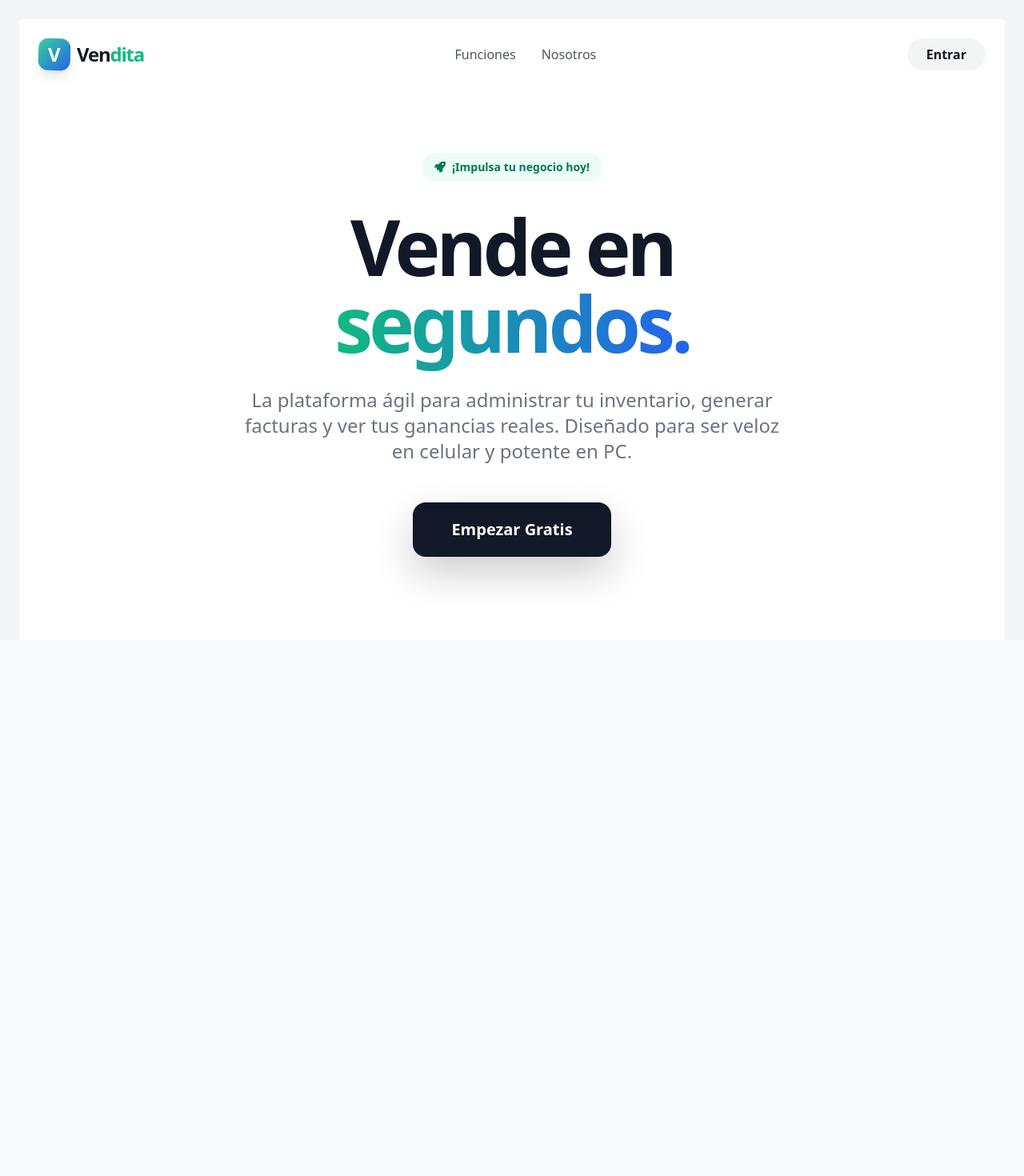
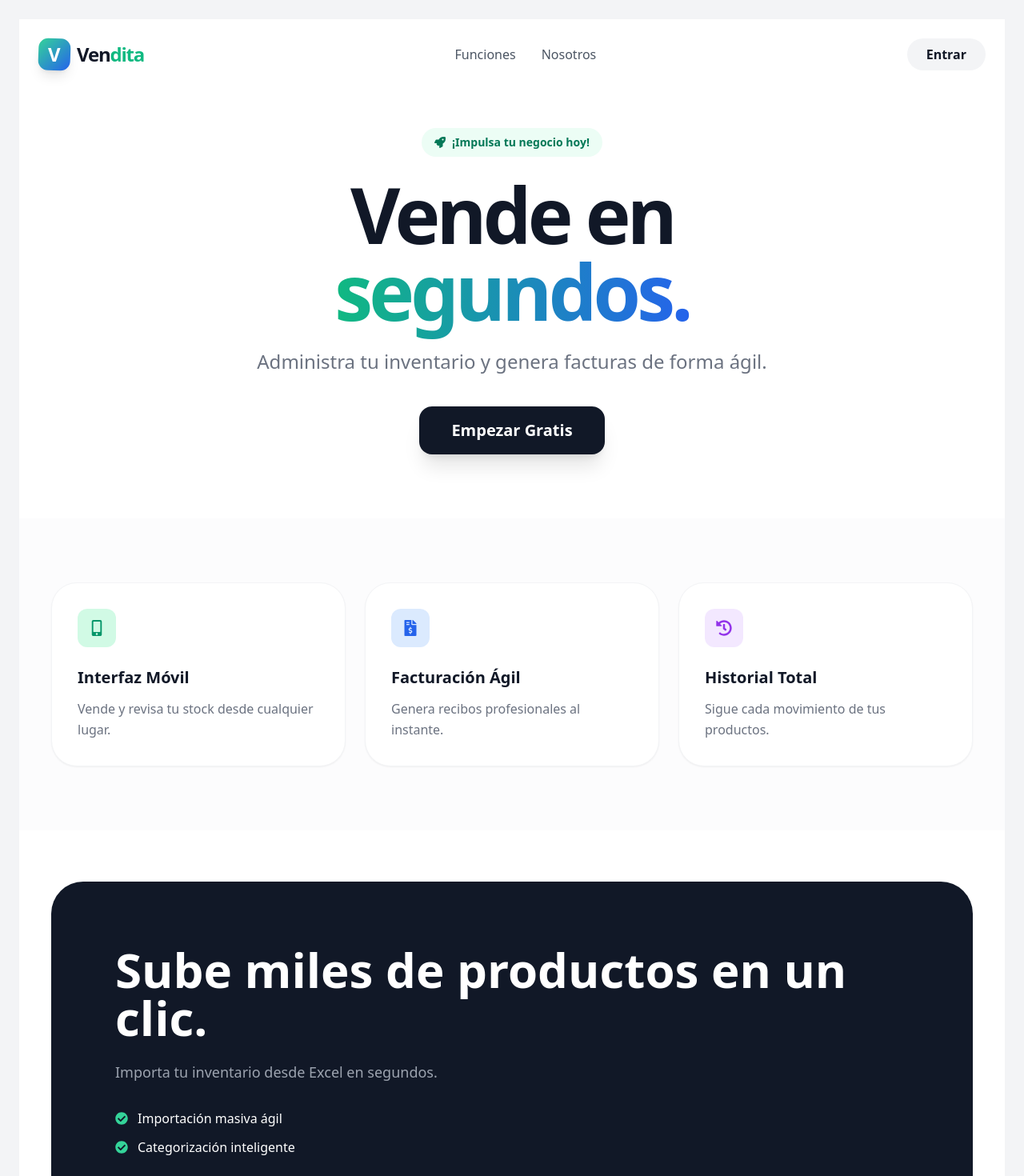
Before and after one commit to badgomez2727/inventario-app-frontend, a React (Create React App) app: page / in a window 1280 px wide. Shown: the top 1470 px of the page at 80% size. Before the commit the page ends 800 px from the top, so only its background shows below. Built offline with nearby package versions, Linux system fonts and the light colour scheme; no server answers.

Commit message:
ubicación landing

```diff
--- a/public/index.html
+++ b/public/index.html
@@ -3,49 +3,16 @@
   <head>
     <meta charset="utf-8" />
     <link rel="icon" href="%PUBLIC_URL%/favicon.ico?v=2" />
-    <link rel="apple-touch-icon" href="%PUBLIC_URL%/logo192.png" />
-
-    <meta name="viewport" content="width=device-width, initial-scale=1.0, viewport-fit=cover" />
+    <meta name="viewport" content="width=device-width, initial-scale=1.0, maximum-scale=5.0" />
     <meta name="theme-color" content="#10b981" />
-
-    <meta name="description" content="Vendita: Gestión de inventario, ventas y facturación ágil." />
-    <link rel="manifest" href="%PUBLIC_URL%/manifest.json" />
-
+    <meta name="description" content="Vendita: Gestión de inventario y ventas ágil." />
     <title>Vendita | Gestión de Inventario</title>
-
     <style>
-      /* Evitamos el rebote horizontal que bloquea el scroll en móviles */
-      html, body {
-        margin: 0;
-        padding: 0;
-        width: 100%;
-        overflow-x: hidden;
-        background-color: #f8fafc;
-        font-family: -apple-system, BlinkMacSystemFont, "Segoe UI", Roboto, sans-serif;
-        /* Optimización para altura en móviles (ignora la barra de URL) */
-        min-height: -webkit-fill-available;
-      }
-
-      #root {
-        width: 100%;
-        min-height: 100vh;
-        display: flex;
-        flex-direction: column;
-        overflow-x: hidden;
-      }
-
-      /* Corregimos el Aside para que no sea rígido en móviles */
-      aside, .sidebar {
-        height: 100%;
-      }
-
-      /* Prevenimos que el zoom accidental bloquee la UI */
-      input, select, textarea {
-        font-size: 16px !important; /* Evita que iOS haga zoom al clickear inputs */
-      }
+      /* Evita que se vea blanco antes de cargar React */
+      body { background-color: #f8fafc; margin: 0; }
     </style>
   </head>
-  <body class="antialiased">
+  <body>
     <noscript>Necesitas activar JavaScript para usar Vendita.</noscript>
     <div id="root"></div>
   </body>
--- a/src/index.css
+++ b/src/index.css
@@ -1,45 +1,45 @@
-/* venta_inventario_app/frontend/src/index.css */
 @tailwind base;
 @tailwind components;
 @tailwind utilities;
 
 @layer base {
-  html, body {
-    /* Evita el fondo blanco si el contenido es corto */
+  html {
+    /* Ajuste para altura real en móviles */
+    height: -webkit-fill-available;
+    scroll-behavior: smooth;
+  }
+
+  body {
     background-color: #f8fafc;
     margin: 0;
     padding: 0;
-    height: 100%;
+    /* Usar min-height permite que la página crezca con el contenido */
+    min-height: 100vh;
+    width: 100%;
     color: #1a202c;
+    overflow-x: hidden;
+    position: relative;
+    /* Optimización de scroll para iOS */
+    -webkit-overflow-scrolling: touch;
   }
 
   #root {
-    /* Permite que el Footer con 'mt-auto' funcione correctamente */
     display: flex;
     flex-direction: column;
     min-height: 100vh;
+    width: 100%;
   }
 }
 
-/* Scrollbar personalizada para que Vendita se vea premium */
-::-webkit-scrollbar {
-  width: 8px;
-}
-
-::-webkit-scrollbar-track {
-  background: #f1f5f9;
-}
-
+/* Scrollbar premium */
+::-webkit-scrollbar { width: 8px; }
+::-webkit-scrollbar-track { background: #f1f5f9; }
 ::-webkit-scrollbar-thumb {
   background: #cbd5e1;
   border-radius: 10px;
 }
+::-webkit-scrollbar-thumb:hover { background: #94a3b8; }
 
-::-webkit-scrollbar-thumb:hover {
-  background: #94a3b8;
-}
-
-/* Animación de entrada para las vistas */
 .animate-fadeIn {
   animation: fadeIn 0.4s ease-out forwards;
 }
--- a/src/pages/LandingPage.jsx
+++ b/src/pages/LandingPage.jsx
@@ -1,18 +1,12 @@
 import React from "react";
 import { Link } from "react-router-dom";
 import {
-  FaMobileAlt,
-  FaFileInvoiceDollar,
-  FaHistory,
-  FaBolt,
-  FaCheckCircle,
-  FaChartBar,
-  FaRocket
+  FaMobileAlt, FaFileInvoiceDollar, FaHistory,
+  FaBolt, FaCheckCircle, FaChartBar, FaRocket
 } from "react-icons/fa";
 
-// Componente de Logo Estilizado
 const Logo = () => (
-  <div className="flex items-center gap-2">
+  <div className="flex items-center gap-2 flex-shrink-0">
     <div className="w-10 h-10 bg-gradient-to-br from-emerald-400 to-blue-600 rounded-xl flex items-center justify-center shadow-lg transform rotate-2">
       <span className="text-white font-black text-2xl -rotate-2">V</span>
     </div>
@@ -24,10 +18,10 @@ const Logo = () => (
 
 const LandingPage = () => {
   return (
-    <div className="min-h-screen bg-white text-gray-900 font-sans selection:bg-emerald-100 selection:text-emerald-900">
+    <div className="flex-1 w-full bg-white text-gray-900 overflow-x-hidden">
 
       {/* --- NAVBAR --- */}
-      <nav className="flex items-center justify-between px-6 py-6 max-w-7xl mx-auto w-full">
+      <nav className="flex items-center justify-between px-6 py-6 max-w-7xl mx-auto w-full relative z-50">
         <Logo />
         <div className="hidden md:flex gap-8 font-medium text-gray-600">
           <a href="#features" className="hover:text-emerald-500 transition-colors">Funciones</a>
@@ -35,146 +29,81 @@ const LandingPage = () => {
         </div>
         <Link
           to="/login"
-          className="bg-gray-100 text-gray-900 font-bold px-6 py-2 rounded-full hover:bg-gray-200 transition-all"
+          className="bg-gray-100 text-gray-900 font-bold px-6 py-2 rounded-full hover:bg-gray-200 transition-all active:scale-95"
         >
           Entrar
         </Link>
       </nav>
 
       {/* --- HERO SECTION --- */}
-      <header className="relative flex flex-col items-center justify-center pt-20 pb-32 text-center px-6 overflow-hidden">
-        {/* Decoración de fondo suave */}
-        <div className="absolute top-0 -z-10 h-full w-full bg-white">
-          <div className="absolute bottom-auto left-auto right-0 top-0 h-[500px] w-[500px] -translate-x-[30%] translate-y-[20%] rounded-full bg-[rgba(173,252,216,0.4)] opacity-50 blur-[80px]"></div>
+      <header className="relative flex flex-col items-center justify-center pt-12 pb-20 text-center px-6">
+        <div className="absolute top-0 left-0 w-full h-full -z-10 pointer-events-none overflow-hidden">
+          <div className="absolute -top-24 -right-24 h-96 w-96 rounded-full bg-emerald-100/50 blur-[100px]"></div>
         </div>
 
-        <div className="inline-flex items-center gap-2 bg-emerald-50 text-emerald-700 px-4 py-2 rounded-full text-sm font-bold mb-8 animate-bounce">
+        <div className="inline-flex items-center gap-2 bg-emerald-50 text-emerald-700 px-4 py-2 rounded-full text-sm font-bold mb-6">
           <FaRocket size={14} /> ¡Impulsa tu negocio hoy!
         </div>
 
-        <h1 className="text-5xl md:text-8xl font-black mb-8 tracking-tighter leading-[1.1] text-gray-900">
+        <h1 className="text-4xl md:text-8xl font-black mb-6 tracking-tighter leading-tight">
           Vende en <br />
           <span className="text-transparent bg-clip-text bg-gradient-to-r from-emerald-500 to-blue-600">
             segundos.
           </span>
         </h1>
 
-        <p className="max-w-2xl text-xl md:text-2xl mb-12 text-gray-500 font-medium leading-relaxed">
-          La plataforma ágil para administrar tu inventario, generar facturas y ver tus ganancias reales.
-          Diseñado para ser veloz en celular y potente en PC.
+        <p className="max-w-2xl text-lg md:text-2xl mb-10 text-gray-500 font-medium">
+          Administra tu inventario y genera facturas de forma ágil.
         </p>
-
-        <div className="flex flex-col sm:flex-row gap-6 w-full sm:w-auto">
 
         <Link
           to="/register-company"
-            className="bg-gray-900 text-white font-bold px-12 py-5 rounded-2xl shadow-[0_20px_50px_rgba(0,0,0,0.2)] hover:bg-emerald-500 hover:scale-105 transition-all text-xl"
+          className="w-full sm:w-auto bg-gray-900 text-white font-bold px-10 py-4 rounded-2xl shadow-xl hover:bg-emerald-500 transition-all text-xl active:scale-95"
         >
           Empezar Gratis
         </Link>
-        </div>
       </header>
 
-      {/* --- CARACTERÍSTICAS (GRID) --- */}
-      <section id="features" className="py-24 px-6 bg-gray-50/50">
-        <div className="max-w-6xl mx-auto">
-          <div className="text-center mb-20">
-            <h2 className="text-4xl font-black mb-4">Todo bajo control</h2>
-            <p className="text-gray-500 text-lg font-medium">Olvídate de las hojas de cálculo y los errores manuales.</p>
+      {/* --- FEATURES --- */}
+      <section id="features" className="py-20 px-6 bg-gray-50/50">
+        <div className="max-w-6xl mx-auto grid gap-6 md:grid-cols-3">
+          <FeatureCard icon={<FaMobileAlt />} title="Interfaz Móvil" color="emerald" text="Vende y revisa tu stock desde cualquier lugar." />
+          <FeatureCard icon={<FaFileInvoiceDollar />} title="Facturación Ágil" color="blue" text="Genera recibos profesionales al instante." />
+          <FeatureCard icon={<FaHistory />} title="Historial Total" color="purple" text="Sigue cada movimiento de tus productos." />
         </div>
+      </section>
 
-          <div className="grid gap-8 md:grid-cols-3">
-            {/* Feature 1 */}
-            <div className="bg-white p-10 rounded-[2.5rem] shadow-sm border border-gray-100 hover:shadow-xl transition-all group">
-              <div className="w-14 h-14 bg-emerald-100 rounded-2xl flex items-center justify-center mb-8 group-hover:scale-110 transition-transform">
-                <FaMobileAlt className="text-emerald-600 text-2xl" />
-              </div>
-              <h3 className="text-2xl font-bold mb-4">Interfaz Móvil</h3>
-              <p className="text-gray-500 leading-relaxed text-lg">
-                Vende y revisa tu stock mientras caminas por tu local. Una experiencia fluida en cualquier dispositivo.
-              </p>
-            </div>
-
-            {/* Feature 2 */}
-            <div className="bg-white p-10 rounded-[2.5rem] shadow-sm border border-gray-100 hover:shadow-xl transition-all group">
-              <div className="w-14 h-14 bg-blue-100 rounded-2xl flex items-center justify-center mb-8 group-hover:scale-110 transition-transform">
-                <FaFileInvoiceDollar className="text-blue-600 text-2xl" />
-              </div>
-              <h3 className="text-2xl font-bold mb-4">Facturación Ágil</h3>
-              <p className="text-gray-500 leading-relaxed text-lg">
-                Genera recibos y facturas profesionales al instante. Tus clientes recibirán claridad y tú mantendrás el orden.
-              </p>
-            </div>
-
-            {/* Feature 3 */}
-            <div className="bg-white p-10 rounded-[2.5rem] shadow-sm border border-gray-100 hover:shadow-xl transition-all group">
-              <div className="w-14 h-14 bg-purple-100 rounded-2xl flex items-center justify-center mb-8 group-hover:scale-110 transition-transform">
-                <FaHistory className="text-purple-600 text-2xl" />
-              </div>
-              <h3 className="text-2xl font-bold mb-4">Historial Total</h3>
-              <p className="text-gray-500 leading-relaxed text-lg">
-                Sigue cada movimiento. ¿Quién vendió qué y cuándo? Todo el histórico de tu inventario en un solo lugar.
-              </p>
-            </div>
+      {/* --- Carga Masiva --- */}
+      <section className="py-16 px-4">
+        <div className="max-w-6xl mx-auto bg-gray-900 rounded-[2.5rem] p-8 md:p-20 text-white">
+          <h2 className="text-3xl md:text-6xl font-black mb-6">Sube miles de productos en un clic.</h2>
+          <p className="text-gray-400 text-lg mb-8">Importa tu inventario desde Excel en segundos.</p>
+          <div className="flex flex-col gap-3">
+            <div className="flex items-center gap-3"><FaCheckCircle className="text-emerald-400" /> <span>Importación masiva ágil</span></div>
+            <div className="flex items-center gap-3"><FaCheckCircle className="text-emerald-400" /> <span>Categorización inteligente</span></div>
           </div>
         </div>
       </section>
 
-      {/* --- SECCIÓN CARGA MASIVA (HIGHLIGHT) --- */}
-      <section className="py-24 px-6">
-        <div className="max-w-6xl mx-auto bg-gray-900 rounded-[3.5rem] p-12 md:p-24 text-white flex flex-col md:flex-row items-center gap-16 relative overflow-hidden">
-          <div className="flex-1 z-10">
-            <h2 className="text-4xl md:text-6xl font-black mb-8 leading-tight">
-              Sube miles de productos en un clic.
-            </h2>
-            <p className="text-gray-400 text-xl mb-10 leading-relaxed">
-              Sabemos que tu tiempo vale. Con nuestra herramienta de carga masiva, pasas tu inventario de Excel a **Vendita** en menos de lo que dura un café.
-            </p>
-            <div className="space-y-4">
-              <div className="flex items-center gap-4">
-                <FaCheckCircle className="text-emerald-400" /> <span className="font-medium text-lg">Importación masiva ágil</span>
-              </div>
-              <div className="flex items-center gap-4">
-                <FaCheckCircle className="text-emerald-400" /> <span className="font-medium text-lg">Categorización inteligente</span>
-              </div>
-            </div>
-          </div>
-
-          <div className="flex-1 relative z-10 bg-gray-800 p-8 rounded-3xl border border-gray-700 shadow-2xl rotate-2">
-            <FaChartBar className="text-6xl text-emerald-400 mb-6" />
-            <h4 className="text-2xl font-bold mb-2">Analítica en Tiempo Real</h4>
-            <p className="text-gray-400">Mira cómo crecen tus ganancias día a día con gráficas que cualquiera puede entender.</p>
-          </div>
-        </div>
-      </section>
-
-      {/* --- SOBRE VENDITA --- */}
-      <section id="about" className="py-24 px-6 text-center max-w-3xl mx-auto">
-        <div className="inline-block p-3 bg-emerald-50 rounded-2xl mb-6 text-emerald-600">
-           <FaBolt size={30} />
-        </div>
-        <h3 className="text-4xl font-black mb-8 text-gray-900">Sobre Vendita</h3>
-        <p className="text-xl text-gray-500 leading-relaxed italic">
-          "Vendita nació de la necesidad de digitalizar el comercio local sin complicaciones.
-          No somos una herramienta pesada y antigua; somos la evolución del punto de venta:
-          **Claro, ágil y hecho para el mundo moderno.**"
-        </p>
-      </section>
-
       {/* --- FOOTER --- */}
-      <footer className="py-12 border-t border-gray-100">
-        <div className="max-w-7xl mx-auto px-6 flex flex-col md:flex-row justify-between items-center gap-8">
+      <footer className="py-10 border-t border-gray-100 bg-white">
+        <div className="max-w-7xl mx-auto px-6 flex flex-col md:flex-row justify-between items-center gap-6">
           <Logo />
-          <p className="text-gray-400 font-medium">
-            © {new Date().getFullYear()} Vendita Labs. Todos los derechos reservados.
-          </p>
-          <div className="flex gap-6 text-gray-400 text-xl">
-            {/* Aquí puedes poner links a redes sociales si quieres */}
-          </div>
+          <p className="text-gray-400 text-sm">© {new Date().getFullYear()} Vendita Labs.</p>
         </div>
       </footer>
     </div>
   );
 };
 
+const FeatureCard = ({ icon, title, text, color }) => (
+  <div className="bg-white p-8 rounded-[2rem] shadow-sm border border-gray-100">
+    <div className={`w-12 h-12 bg-${color}-100 rounded-xl flex items-center justify-center mb-6 text-${color}-600 text-xl`}>
+      {icon}
+    </div>
+    <h3 className="text-xl font-bold mb-3">{title}</h3>
+    <p className="text-gray-500 leading-relaxed">{text}</p>
+  </div>
+);
+
 export default LandingPage;
```
Lines whose indentation alone changed are shown as unchanged.
